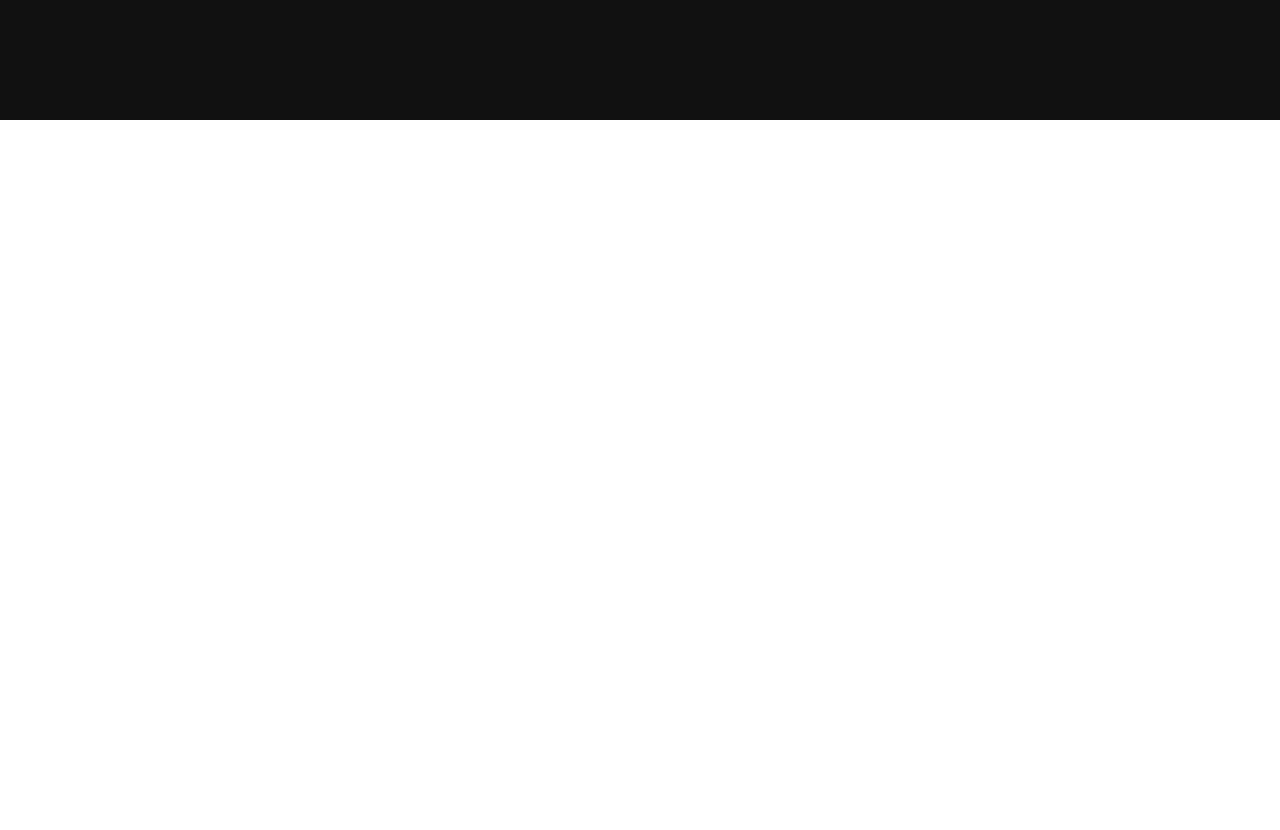
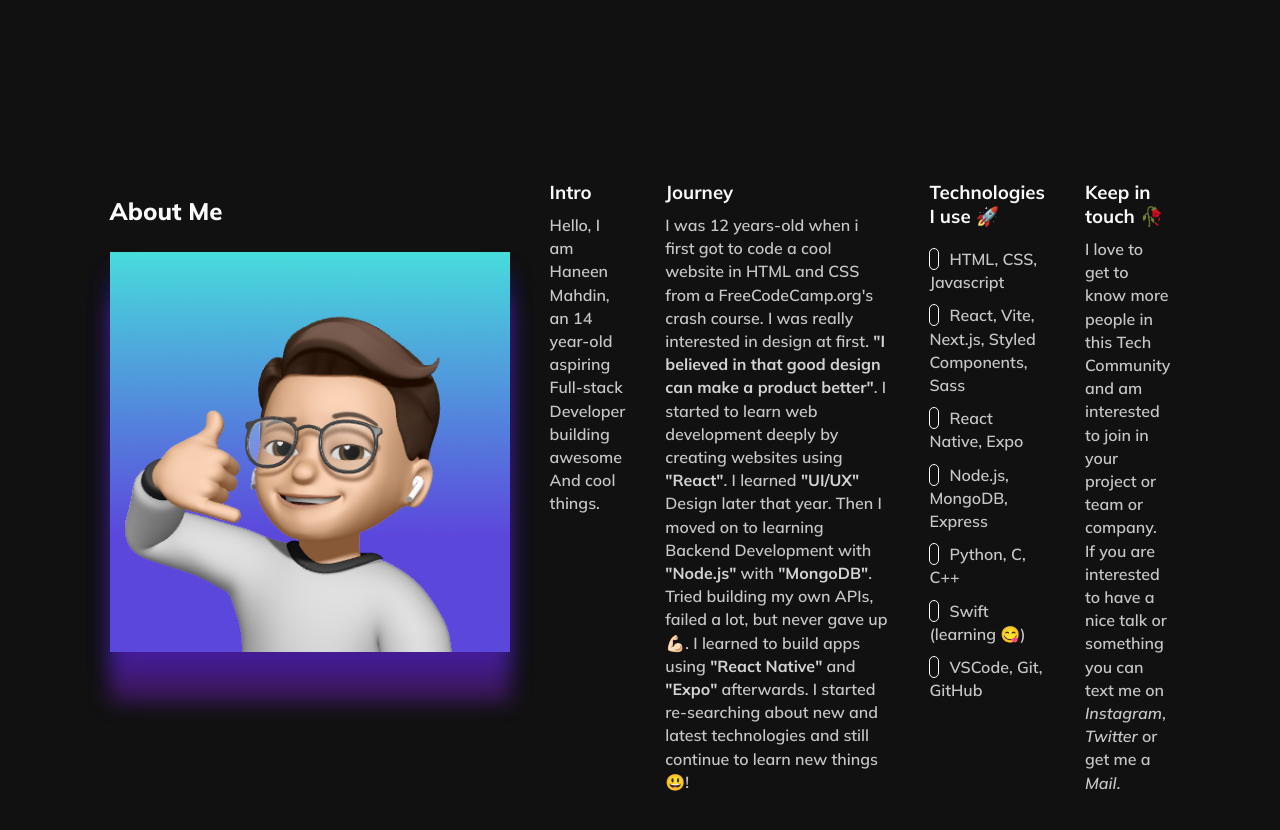
Before and after one commit to haneenmahd/haneenmahd.github.io, a React (Vite) app: page / in a window 1280 px wide. Shown: the part 1500-2330 px from the top of the page. Before the commit the page ends 1620 px from the top, so only its background shows below. Built offline with nearby package versions, Linux system fonts and the light colour scheme.

Commit message:
complete about

```diff
--- a/src/App.jsx
+++ b/src/App.jsx
@@ -2,6 +2,7 @@ import './App.css'
 import NavBar from './components/NavBar'
 import Main from './components/Main'
 import Projects from './pages/Projects'
+import About from './pages/About'
 
 function App() {
   return (
@@ -9,6 +10,7 @@ function App() {
       <NavBar />
       <Main />
       <Projects />
+      <About />
     </div>
   )
 }
--- /dev/null
+++ b/src/pages/About.jsx
@@ -0,0 +1,199 @@
+import styled, { keyframes } from "styled-components";
+import ProfileImage from "../assets/img/pfp.png";
+
+const Container = styled.div`
+  display: flex;
+  flex-direction: row;
+  align-items: flex-start;
+  justify-content: space-evenly;
+  min-height: 100vh;
+  max-width: 100vw;
+  padding: 50px 7%;
+  color: #fafafa;
+
+  @media screen and (max-width: 800px) {
+    flex-direction: column;
+    justify-content: center;
+    align-items: flex-start;
+  }
+`;
+
+const TextAnimation = keyframes`
+    0% {
+        opacity: 0.2;
+    }
+
+    50% {
+        opacity: 0.8;
+    }
+
+    100% {
+        opacity: 0.2;
+    }
+`;
+
+const ImageShadowAnimation = keyframes`
+    0% {
+        box-shadow: 0 20px 20px 0 #7722cc76, 0 20px 20px 0 #2222cc76;
+    }
+
+    20% {
+        box-shadow: 0 50px 20px 0 #7722cc76, 0 20px 20px 0 #2222cc76;
+    }
+
+    50% {
+        box-shadow: 0 80px 40px 0 #7722cc46, 0 20px 20px 0 #2222cc46
+    }
+
+    60% {
+        box-shadow: 0 50px 35px 0 #22c9cc46, 0 20px 20px 0 #2222cc76
+    }
+
+    85% {
+        box-shadow: 0 50px 25px 0 #7722cc76, 0 20px 20px 0 #2222cc76
+    }
+
+    100% {
+        box-shadow: 0 20px 20px 0 #7722cc76, 0 20px 20px 0 #2222cc76
+    }
+`;
+
+const Intro = styled.aside`
+  text-align: left;
+  padding: 20px;
+
+  * {
+    margin: 6px 0;
+  }
+
+  h2 {
+    font-weight: 800;
+  }
+
+  h4 {
+    color: #c1c1c1;
+    font-weight: 600;
+    animation: ${TextAnimation} 3s ease-in infinite 1.2s;
+  }
+
+  img {
+    height: 400px;
+    width: 400px;
+    margin: 20px 0;
+    box-shadow: 0 20px 20px 0 #7722cc76, 0 20px 20px 0 #2222cc76;
+    animation: ${ImageShadowAnimation} 5s linear infinite;
+    user-select: none;
+
+    @media screen and (max-width: 600px) {
+      max-width: 100%;
+      height: auto;
+    }
+  }
+`;
+
+const Info = styled.div`
+  text-align: left;
+  margin: 0 20px;
+  max-width: 100%;
+
+  * {
+    margin: 10px 0;
+  }
+
+  p {
+    color: #c6c6c6;
+    line-height: 1.45rem;
+    font-weight: 600;
+
+    b {
+      color: #d2d2d2;
+
+      ::before,
+      ::after {
+        content: '"';
+      }
+    }
+  }
+
+  ul {
+    list-style: none;
+    margin-left: 0;
+    padding-left: 0;
+    margin-top: 20px;
+    color: #c6c6c6;
+    line-height: 1.45rem;
+    font-weight: 600;
+
+    li {
+      ::before {
+        content: "";
+        height: 4px;
+        width: 10px;
+        padding: 0px 4px;
+        margin-right: 10px;
+        border-radius: 20px;
+        background: none;
+        border: 1px solid #fafafa;
+      }
+    }
+  }
+`;
+
+export default function About() {
+  return (
+    <Container>
+      <Intro>
+        <h2>About Me</h2>
+        <img src={ProfileImage} alt="My Pic" />
+      </Intro>
+
+      <Info>
+        <h3>Intro</h3>
+        <p>
+          Hello, I am Haneen Mahdin, an 14 year-old aspiring Full-stack
+          Developer building awesome And cool things.
+        </p>
+      </Info>
+
+      <Info>
+        <h3>Journey</h3>
+        <p>
+          I was 12 years-old when i first got to code a cool website in HTML and
+          CSS from a FreeCodeCamp.org's crash course. I was really interested in
+          design at first.{" "}
+          <b>I believed in that good design can make a product better</b>. I
+          started to learn web development deeply by creating websites using{" "}
+          <b>React</b>. I learned <b>UI/UX</b> Design later that year. Then I
+          moved on to learning Backend Development with <b>Node.js</b> with{" "}
+          <b>MongoDB</b>. Tried building my own APIs, failed a lot, but never
+          gave up 💪🏻. I learned to build apps using <b>React Native</b> and{" "}
+          <b>Expo</b> afterwards. I started re-searching about new and latest
+          technologies and still continue to learn new things😃!
+        </p>
+      </Info>
+
+      <Info>
+        <h3>Technologies I use 🚀</h3>
+        <ul>
+          <li>HTML, CSS, Javascript</li>
+          <li>React, Vite, Next.js, Styled Components, Sass</li>
+          <li>React Native, Expo</li>
+          <li>Node.js, MongoDB, Express</li>
+          <li>Python, C, C++</li>
+          <li>Swift (learning 😋)</li>
+          <li>VSCode, Git, GitHub</li>
+        </ul>
+      </Info>
+
+      <Info>
+        <h3>Keep in touch 🥀</h3>
+        <p>
+          I love to get to know more people in this Tech Community and am
+          interested to join in your project or team or company. If you are
+          interested to have a nice talk or something you can text me on{" "}
+          <i>Instagram</i>, <i>Twitter</i> or get me a <i>Mail</i>.
+        </p>
+      </Info>
+    </Container>
+  );
+}
```
Also changed, not shown: src/assets/img/pfp.png (added).
